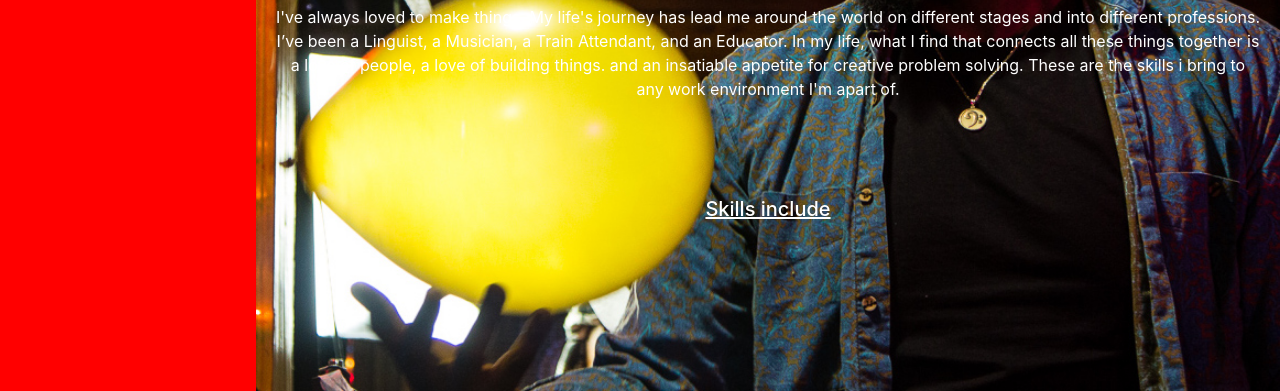
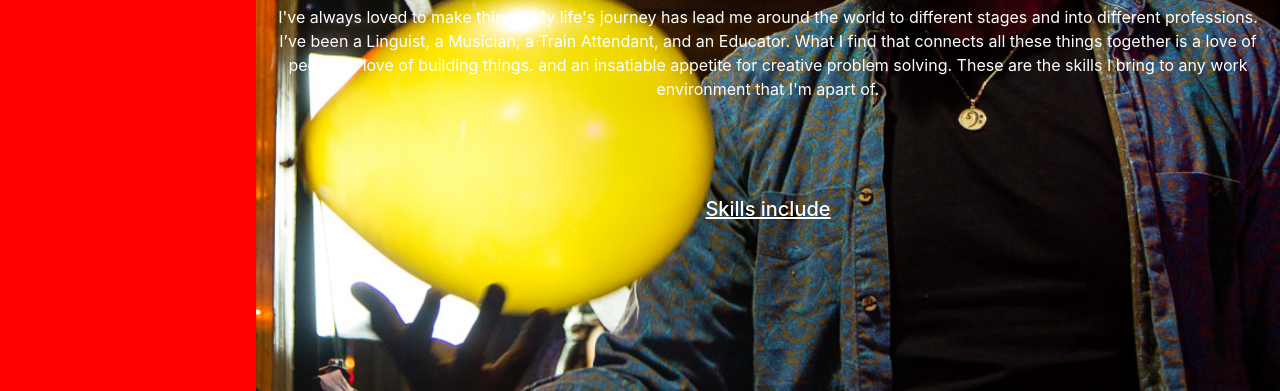
Before and after one commit to boyangm/PortfolioBoyang, a website: page index.html in a window 1280 px wide. Shown: the part 409-800 px from the top of the page. Drawn offline with nearby package versions, Linux system fonts and the light colour scheme; a web font is replaced by a local one.

Commit message:
fixed typos

```diff
--- a/index.html
+++ b/index.html
@@ -43,7 +43,7 @@
                         <h3 class="about h3">
                             Full Stack Web Developer with a passion for UI, Front-end work, and Component Design.
                         </h3>
-                        <p class ="about ">I've always loved to make things. My life's journey  has lead me around the world on different stages and into different professions. I’ve been a Linguist, a Musician, a Train Attendant, and an Educator.  In my life, what I find that connects all these things together is a love of people, a love of  building things. and an insatiable appetite for creative problem solving. These are the skills i bring to any work environment I'm apart of. </p>
+                        <p class ="about ">I've always loved to make things. My life's journey has lead me around the world to different stages and into different professions. I’ve been a Linguist, a Musician, a Train Attendant, and an Educator. What I find that connects all these things together is a love of people, a love of  building things. and an insatiable appetite for creative problem solving. These are the skills I bring to any work environment that I'm apart of. </p>
 
                         <h3  id ="hit" class = "h3" style="font-size: 20px; padding-top: 60px; text-decoration: underline;">Skills include</h3>
                         <ul class= "toggle-content">
```
